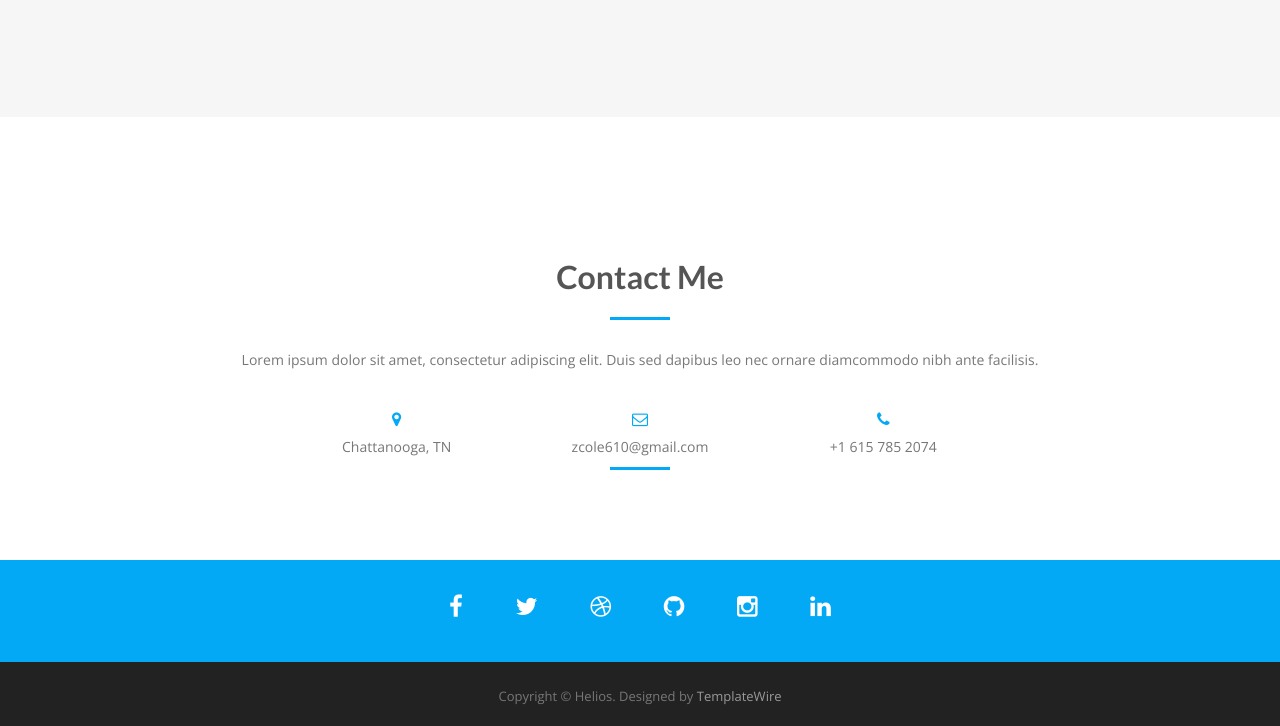
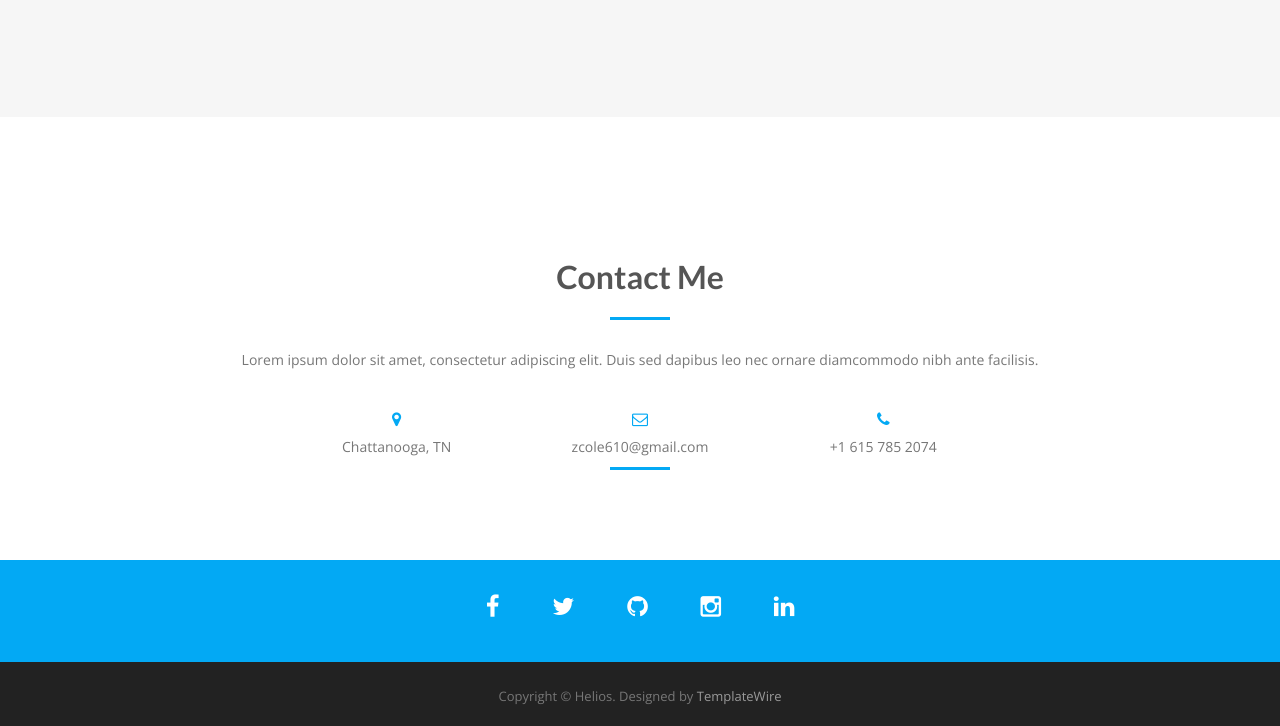
Before and after one commit to zachcole/zachcole.github.io, a plain HTML site: page index.html in a window 1280 px wide. Shown: the part 3128-3854 px from the top of the page. Drawn offline with nearby package versions, Linux system fonts and the light colour scheme.

Commit message:
wiring social links

```diff
--- a/index.html
+++ b/index.html
@@ -250,12 +250,11 @@
   <div class="container">
     <div class="social">
       <ul>
-        <li><a href="#"><i class="fa fa-facebook"></i></a></li>
-        <li><a href="#"><i class="fa fa-twitter"></i></a></li>
-        <li><a href="#"><i class="fa fa-dribbble"></i></a></li>
-        <li><a href="#"><i class="fa fa-github"></i></a></li>
-        <li><a href="#"><i class="fa fa-instagram"></i></a></li>
-        <li><a href="#"><i class="fa fa-linkedin"></i></a></li>
+        <li><a href="https://www.facebook.com/zach.cole.3367" target="_blank"><i class="fa fa-facebook"></i></a></li>
+        <li><a href="https://twitter.com/ZCo1e" target="_blank"><i class="fa fa-twitter"></i></a></li>
+        <li><a href="https://github.com/zachcole" target="_blank"><i class="fa fa-github"></i></a></li>
+        <li><a href="https://www.instagram.com/zachcole_" target="_blank"><i class="fa fa-instagram"></i></a></li>
+        <li><a href="https://www.linkedin.com/in/zach-cole-31245080/" target="_blank"><i class="fa fa-linkedin"></i></a></li>
       </ul>
     </div>
   </div>
```
